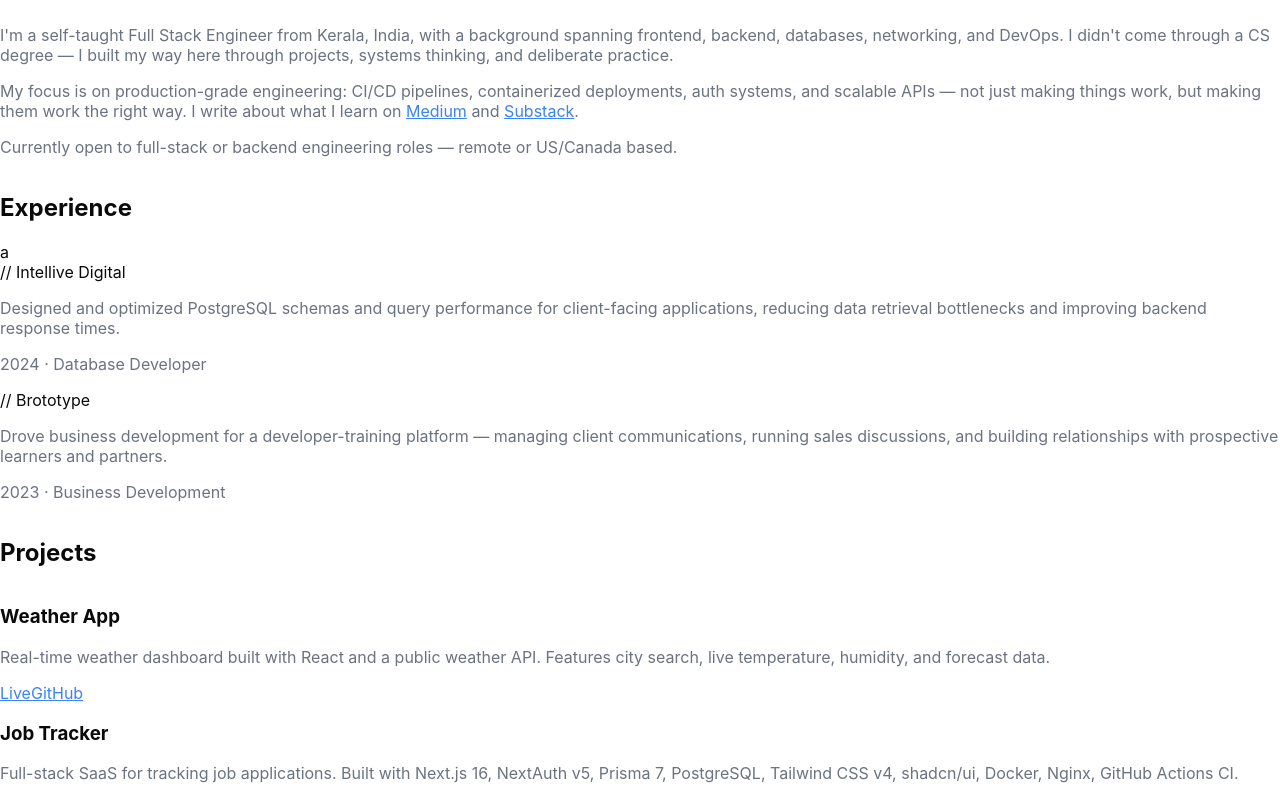
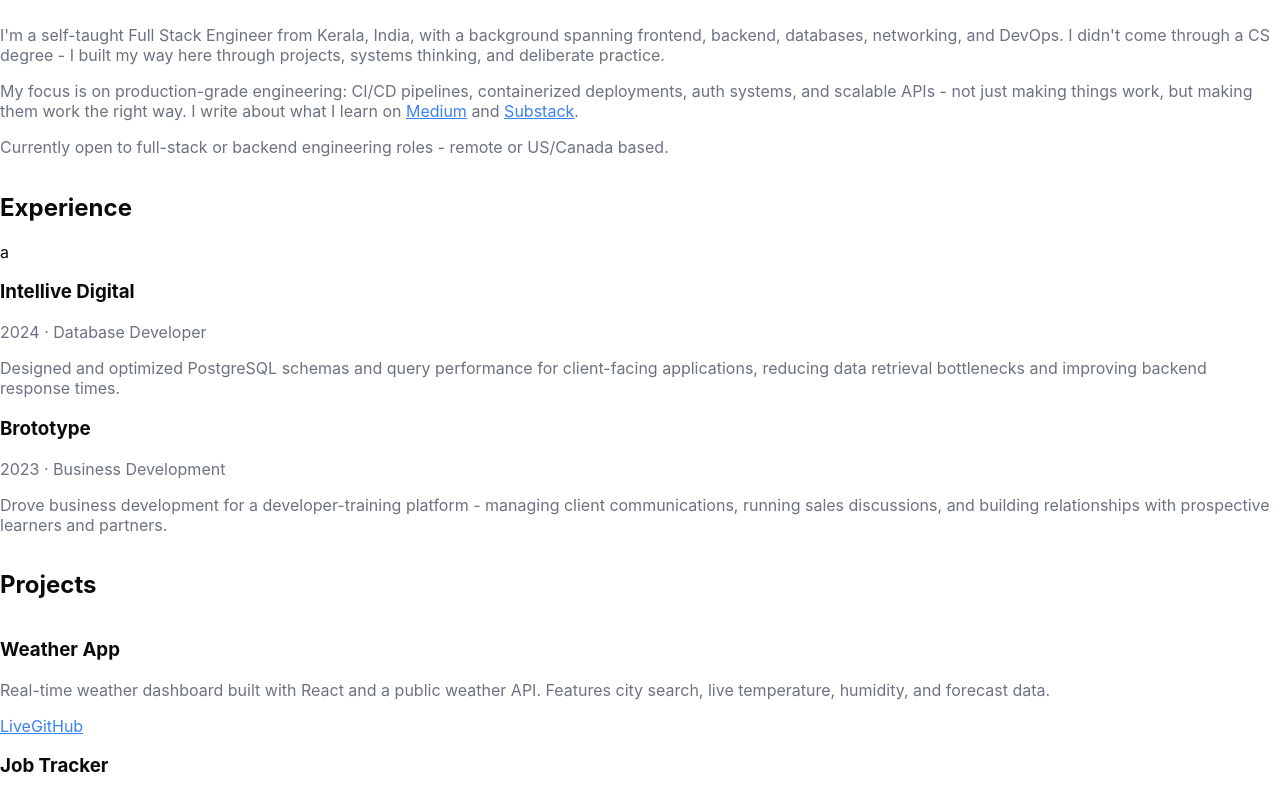
Before and after one commit to prathiusharun/portfolio, a Next.js app: page / in a window 1280 px wide. Shown: the part 740-1537 px from the top of the page. Built offline with nearby package versions, Linux system fonts and the light colour scheme.

Commit message:
fix: restore card structure in experience section

```diff
--- a/components/About.tsx
+++ b/components/About.tsx
@@ -4,19 +4,19 @@
       <p>
         I'm a self-taught Full Stack Engineer from Kerala, India, with a background
         spanning frontend, backend, databases, networking, and DevOps. I didn't come
-        through a CS degree — I built my way here through projects, systems thinking,
+        through a CS degree - I built my way here through projects, systems thinking,
         and deliberate practice.
       </p>
       <p>
         My focus is on production-grade engineering: CI/CD pipelines, containerized
-        deployments, auth systems, and scalable APIs — not just making things work,
+        deployments, auth systems, and scalable APIs - not just making things work,
         but making them work the right way. I write about what I learn on{' '}
         <a href="https://medium.com/@prathiusharun" target="_blank" rel="noopener noreferrer" className="text-white hover:underline">Medium</a>
         {' '}and{' '}
         <a href="https://substack.com/@prathiusharun" target="_blank" rel="noopener noreferrer" className="text-white hover:underline">Substack</a>.
       </p>
       <p>
-        Currently open to full-stack or backend engineering roles — remote or US/Canada based.
+        Currently open to full-stack or backend engineering roles - remote or US/Canada based.
       </p>
     </div>
   )
--- a/components/Contact.tsx
+++ b/components/Contact.tsx
@@ -2,7 +2,7 @@
   return (
     <div className="space-y-4 text-[var(--muted)] leading-relaxed">
       <p>
-        I'm currently open to full-stack engineering roles — remote, US, or Canada based.
+        I'm currently open to full-stack engineering roles - remote, US, or Canada based.
         If you're hiring or want to collaborate, reach out directly.
       </p>
       <div className="flex flex-wrap gap-6 text-sm">
--- a/components/Experience.tsx
+++ b/components/Experience.tsx
@@ -4,21 +4,25 @@
   return (
     <div className="space-y-8">
 
-     // Intellive Digital
+      <Card>
+        <h3 className="text-lg font-semibold">Intellive Digital</h3>
+        <p className="text-xs text-[var(--muted)]">2024 · Database Developer</p>
         <p className="text-[var(--muted)] mt-3 leading-relaxed">
           Designed and optimized PostgreSQL schemas and query performance for
           client-facing applications, reducing data retrieval bottlenecks and
           improving backend response times.
         </p>
-<p className="text-xs text-[var(--muted)] mt-2">2024 · Database Developer</p>
+      </Card>
 
-// Brototype
+      <Card>
+        <h3 className="text-lg font-semibold">Brototype</h3>
+        <p className="text-xs text-[var(--muted)]">2023 · Business Development</p>
         <p className="text-[var(--muted)] mt-3 leading-relaxed">
-  Drove business development for a developer-training platform — managing
+          Drove business development for a developer-training platform - managing
           client communications, running sales discussions, and building relationships
           with prospective learners and partners.
         </p>
-<p className="text-xs text-[var(--muted)] mt-2">2023 · Business Development</p>
+      </Card>
 
     </div>
   )
--- a/components/Projects.tsx
+++ b/components/Projects.tsx
@@ -16,11 +16,7 @@
 
       <div className="py-6 border-0">
         <h3 className="text-xl font-semibold">Job Tracker</h3>
-        <p className="text-[var(--muted)] mt-2 leading-relaxed">
-          Full-stack SaaS for tracking job applications. Built with Next.js 16,
-          NextAuth v5, Prisma 7, PostgreSQL, Tailwind CSS v4, shadcn/ui, Docker,
-          Nginx, GitHub Actions CI.
-        </p>
+
         <p className="text-[var(--muted)] mt-2 leading-relaxed">
   Full-stack SaaS that centralizes job application tracking with status
   management, notes, and deadline visibility. Built with Next.js 16, NextAuth v5,
```
Lines whose indentation alone changed are shown as unchanged.
